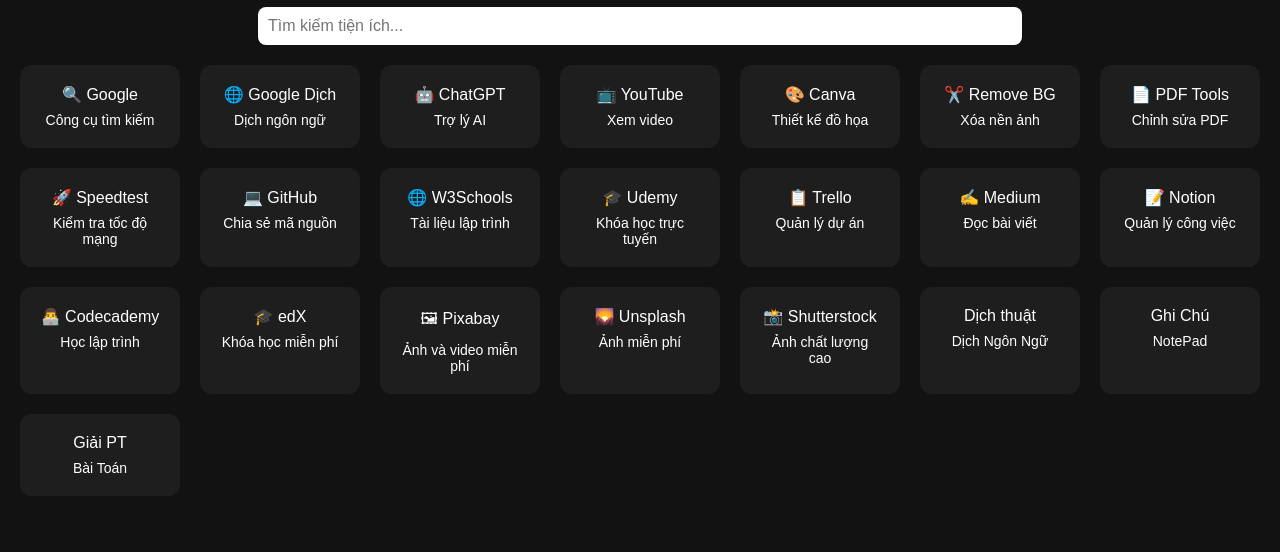
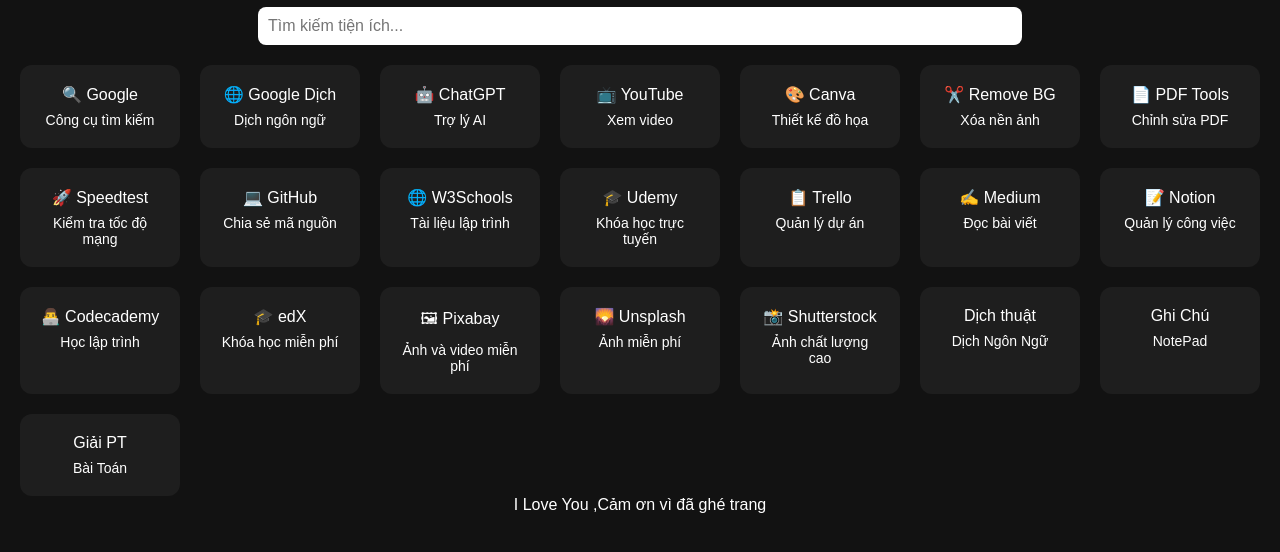
Before and after one commit to quangnhatran/ctt, a plain HTML site: page index.html in a window 1280 px wide. Shown: the part 82-634 px from the top of the page. Drawn offline with Linux system fonts and the light colour scheme.

Commit message:
Update index.html

```diff
--- a/index.html
+++ b/index.html
@@ -3,7 +3,7 @@
 <head>
   <meta charset="UTF-8" />
   <meta name="viewport" content="width=device-width, initial-scale=1.0"/>
-  <title>Cổng tiện ích Internet 🌐</title>
+  <title>Cổng tiện ích Internet By Trần Quang Nhã 05 🌐</title>
   <style>
     body {
       margin: 0;
@@ -150,6 +150,9 @@
         <span>Bài Toán</span>
       </a>
   </div>
+  <footer>
+    I Love You ,Cảm ơn vì đã ghé trang
+  </footer>
 
   <script>
     const searchInput = document.getElementById('search');
```
